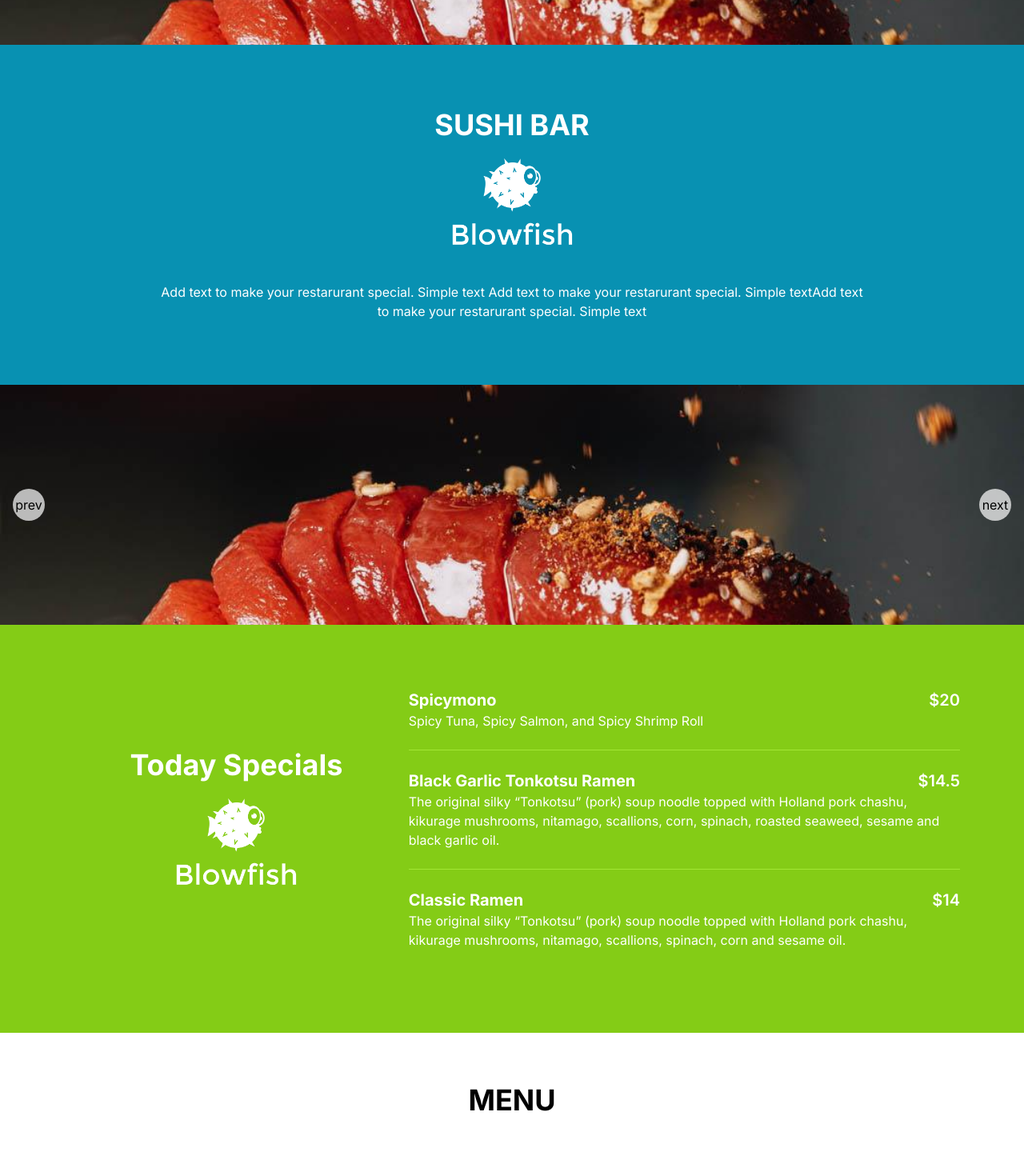
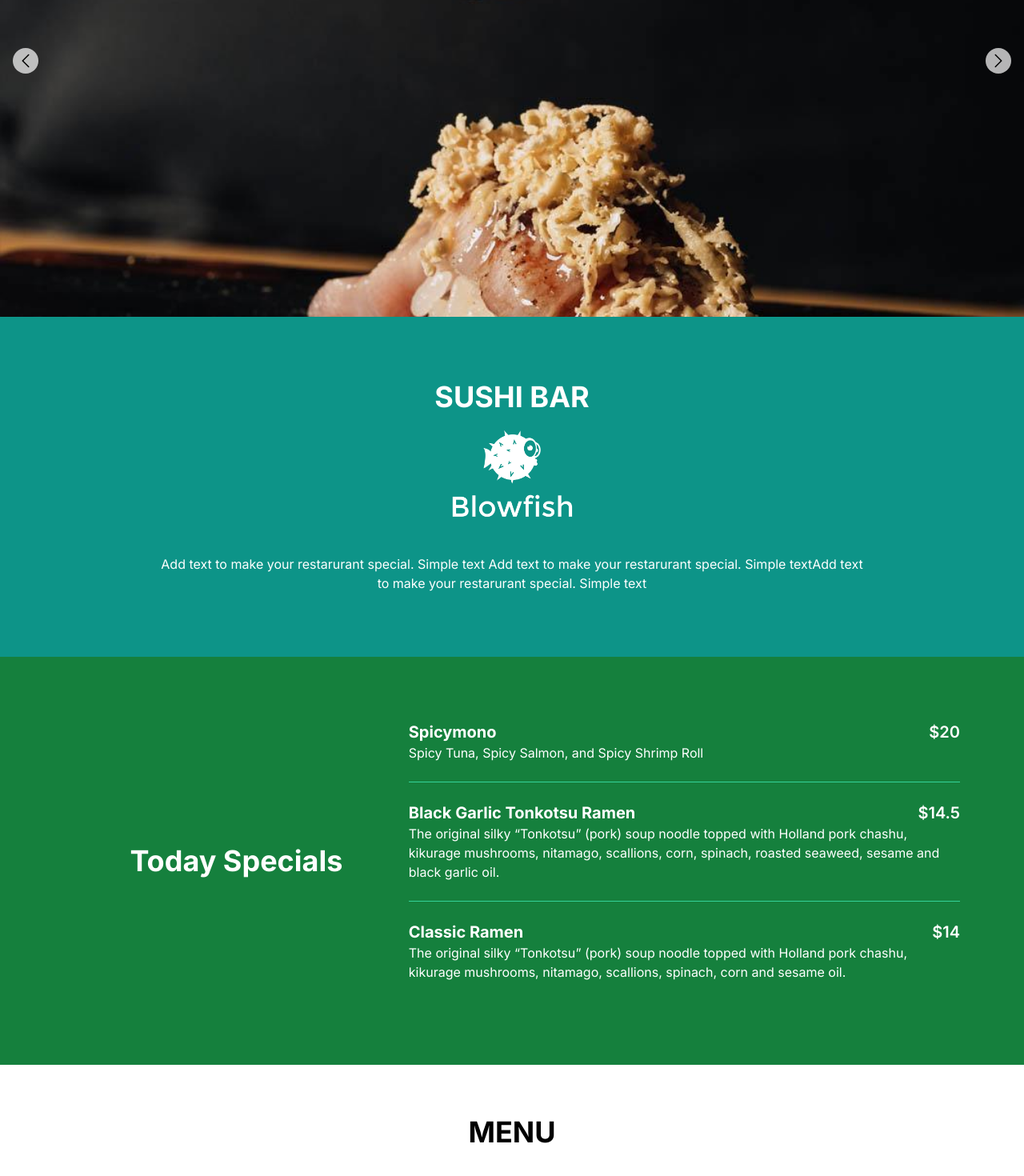
Before and after one commit to wjaqbo/wjaqbo.github.io, a Next.js app: page / in a window 1280 px wide. Shown: the part 300-1770 px from the top of the page at 80% size. Built offline with nearby package versions, Linux system fonts and the light colour scheme.

Commit message:
Slider interval

```diff
--- a/src/app/page.tsx
+++ b/src/app/page.tsx
@@ -4,11 +4,11 @@ export default function Home() {
   return (
     <main className="w-full">
       <Slider />
-      <Hero className="bg-cyan-600" />
+      <Hero className="bg-teal-600" />
+      <Specials className="bg-emerald-500" />
+      <Menu />
+      <Hero className="bg-teal-600" />
       <Slider />
-      <Specials className="bg-lime-500" />
-      <Menu />
-      <Hero className="bg-emerald-600" />
       <Specials className="bg-lime-500" />
     </main>
   );
--- a/src/components/Backdrop.tsx
+++ b/src/components/Backdrop.tsx
@@ -15,7 +15,7 @@ export default function Backdrop({
       className="fixed left-0 top-0 z-10 h-screen w-full bg-black bg-opacity-80"
       onClick={onClick}
       initial={{ opacity: 0 }}
-      animate={{ opacity: 1 }}
+      animate={{ opacity: 1, transition: { opacity: { duration: 0.02 } } }}
       exit={{ opacity: 0 }}
     >
       {children}
--- a/src/components/Hero.tsx
+++ b/src/components/Hero.tsx
@@ -4,7 +4,7 @@ import Image from "next/image";
 export default function Hero({ ...props }): React.ReactElement {
   return (
     <section
-      className={`flex flex-col items-center justify-center p-20 text-white ${props.className}`}
+      className={`flex flex-col items-center justify-center overflow-hidden p-20 text-white ${props.className}`}
     >
       <h2 data-aos={"fade-right"} className="text-4xl font-bold">
         SUSHI BAR
--- a/src/components/Menu.tsx
+++ b/src/components/Menu.tsx
@@ -11,7 +11,7 @@ export default function Menu() {
           <li key={category.categoryId}>
             <h3
               id={category.categoryId.toString()}
-              className="pl-4 pt-20 text-lg font-semibold uppercase dark:text-white lg:pl-12"
+              className="border-b pb-2 pl-4 pt-20 text-lg font-semibold uppercase dark:text-white lg:pl-12"
             >
               {category.title}
             </h3>
--- a/src/components/Navigation.tsx
+++ b/src/components/Navigation.tsx
@@ -25,7 +25,6 @@ export default function Navigation() {
       transition: {
         duration: 0.3,
         type: "spring",
-        ease: "linear",
       },
     },
     exit: {
@@ -54,9 +53,8 @@ export default function Navigation() {
               initial="hidden"
               animate="visible"
               exit="exit"
-              className={`fixed bottom-0 left-0 top-0 h-screen overflow-y-auto border-b bg-white py-14 font-semibold backdrop-blur-xl`}
+              className={`fixed bottom-0 left-0 top-0 h-screen overflow-y-auto border-b bg-white py-14 font-semibold`}
             >
-              {/* <h2 className="text-4xl font-bold text-white">MENU</h2> */}
               <nav className="grid gap-2 px-10">{caterogies}</nav>
             </motion.section>
           </Backdrop>
--- a/src/components/Slider.tsx
+++ b/src/components/Slider.tsx
@@ -1,6 +1,6 @@
 "use client";
 
-import React, { useState } from "react";
+import React, { useState, useEffect } from "react";
 import Image from "next/image";
 import { motion, AnimatePresence } from "framer-motion";
 
@@ -41,7 +41,7 @@ const variants = {
 
 export default function Slider() {
   const [index, setIndex] = useState(0);
-  const [direction, setDirection] = useState(0);
+  const [direction, setDirection] = useState(1);
 
   const prevStep = () => {
     setDirection(-1);
@@ -59,11 +59,19 @@ export default function Slider() {
     }
     setIndex(index + 1);
   };
+
+  useEffect(() => {
+    const slideInterval = setInterval(() => {
+      nextStep();
+    }, 4000);
+    return () => clearInterval(slideInterval);
+  }, [index]);
+
   return (
     <AnimatePresence initial={false} custom={direction}>
-      <section className="relative flex h-[300px] overflow-hidden bg-black">
+      <section className="relative flex h-[300px] overflow-hidden bg-black lg:h-[640px]">
         <motion.div
-          className="relative h-full w-full"
+          className="w-full"
           variants={variants}
           initial="initial"
           animate="animate"
@@ -74,7 +82,6 @@ export default function Slider() {
           <Image
             src={images[index]}
             alt="sushi"
-            className="left-0 h-full w-full"
             fill
             objectFit="cover"
             loading="lazy"
@@ -83,15 +90,37 @@ export default function Slider() {
 
         <button
           onClick={prevStep}
-          className="absolute left-4 top-1/2 h-10 w-10 -translate-y-2/4 rounded-full bg-white bg-opacity-70"
+          className="absolute left-4 top-1/2 flex h-8 w-8 -translate-y-2/4 items-center justify-center rounded-full bg-white bg-opacity-70"
         >
-          prev
+          <svg
+            xmlns="http://www.w3.org/2000/svg"
+            viewBox="0 0 24 24"
+            fill="currentColor"
+            className="h-6 w-6"
+          >
+            <path
+              fillRule="evenodd"
+              d="M7.72 12.53a.75.75 0 0 1 0-1.06l7.5-7.5a.75.75 0 1 1 1.06 1.06L9.31 12l6.97 6.97a.75.75 0 1 1-1.06 1.06l-7.5-7.5Z"
+              clipRule="evenodd"
+            />
+          </svg>
         </button>
         <button
           onClick={nextStep}
-          className="absolute right-4 top-1/2 h-10 w-10 -translate-y-2/4 rounded-full bg-white bg-opacity-70"
+          className="absolute right-4 top-1/2 flex h-8 w-8 -translate-y-2/4 items-center justify-center rounded-full bg-white bg-opacity-70"
         >
-          next
+          <svg
+            xmlns="http://www.w3.org/2000/svg"
+            viewBox="0 0 24 24"
+            fill="currentColor"
+            className="h-6 w-6"
+          >
+            <path
+              fillRule="evenodd"
+              d="M16.28 11.47a.75.75 0 0 1 0 1.06l-7.5 7.5a.75.75 0 0 1-1.06-1.06L14.69 12 7.72 5.03a.75.75 0 0 1 1.06-1.06l7.5 7.5Z"
+              clipRule="evenodd"
+            />
+          </svg>
         </button>
       </section>
     </AnimatePresence>
--- a/src/components/Specials.tsx
+++ b/src/components/Specials.tsx
@@ -6,29 +6,29 @@ import specials from "@/data/specials-blowfish.json";
 export default function Specials({ ...props }) {
   return (
     <section
-      className={`items-center justify-center overflow-x-hidden bg-green-700 p-20 text-white md:flex ${props.className}`}
+      className={`items-center justify-center overflow-hidden bg-green-700 p-20 text-white md:flex ${props.className}`}
     >
       <div className="flex basis-2/4 flex-col items-center justify-center">
         <h2
           data-aos={"fade-right"}
-          className="mb-10 text-4xl font-bold md:mb-0"
+          className="mb-10 text-center text-4xl font-bold leading-relaxed md:mb-0"
         >
           Today Specials
         </h2>
-        <Image
+        {/* <Image
           data-aos="fade-right"
           src="/images/logo-white.png"
           width={200}
           height={200}
           alt=""
-        />
+        /> */}
       </div>
       <ul className="mt-10 flex flex-col gap-6 md:mt-0">
         {specials.map((item) => (
           <li
             data-aos={"fade-left"}
             key={item.id}
-            className="border-b border-lime-400 pb-6 opacity-50 last:border-none"
+            className="border-b border-emerald-400 pb-6 opacity-50 last:border-none"
           >
             <div className="flex items-center justify-between">
               <h3 className="text-xl font-bold">{item.name}</h3>
```
